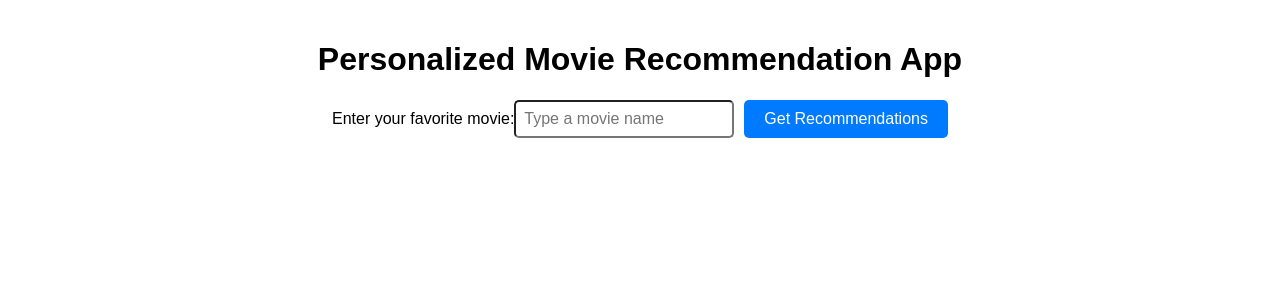
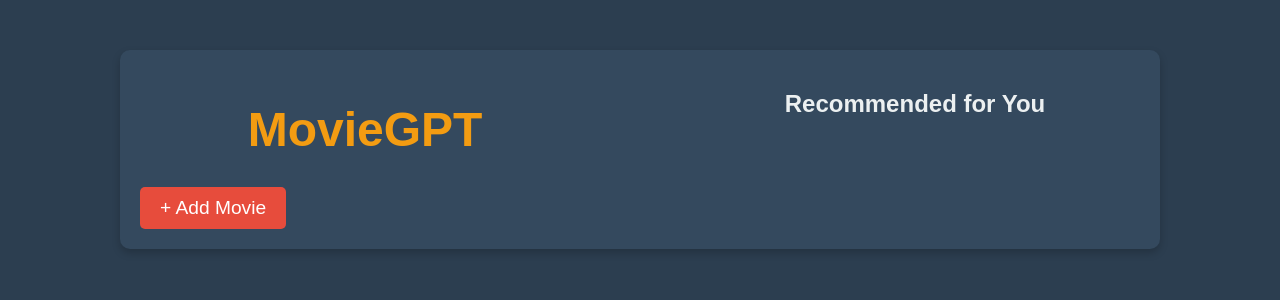
Before and after one commit to itsbrandonaw/copilotazure, a React (Create React App) app in the folder movie-recommendation/: page / in a window 1280 px wide. Shown: the top 300 px of the page. Built offline with nearby package versions, Linux system fonts and the light colour scheme.

Commit message:
UIUX adjustment

```diff
--- a/movie-recommendation/src/App.css
+++ b/movie-recommendation/src/App.css
@@ -1,39 +1,52 @@
-.App {
-  text-align: center;
+body {
   font-family: 'Arial', sans-serif;
+  background-color: #2c3e50; /* Midnight blue or dark gray */
+  color: white;
   margin: 0;
-  padding: 20px;
+  padding: 0;
 }
 
-form {
-  margin: 20px 0;
+.App {
+  display: flex;
+  justify-content: space-between;
+  margin: 50px auto;
+  padding: 20px;
+  background-color: #34495e; /* Slightly lighter dark background */
+  border-radius: 10px;
+  box-shadow: 0 4px 8px rgba(0, 0, 0, 0.2);
+  width: 1000px;
 }
 
-input {
-  padding: 8px;
-  font-size: 16px;
-  margin-right: 10px;
-  width: 200px;
-  border-radius: 5px;
+.left-column,
+.right-column {
+  width: 45%; /* 45% width for each column */
 }
 
-button {
+h1 {
+  text-align: center;
+  color: #f39c12; /* Gold/yellow color for a cinematic touch */
+  font-size: 3rem;
+  margin-bottom: 30px;
+}
+
+.add-movie-button {
   padding: 10px 20px;
-  font-size: 16px;
-  cursor: pointer;
-  background-color: #007bff;
+  background-color: #e74c3c; /* Red for action */
   color: white;
   border: none;
   border-radius: 5px;
+  font-size: 1.2rem;
+  cursor: pointer;
+  transition: background-color 0.3s;
 }
 
-button:hover {
-  background-color: #0056b3;
+.add-movie-button:hover {
+  background-color: #c0392b; /* Darker red on hover */
 }
 
-h3 {
-  margin-top: 20px;
-  color: #333;
+h2 {
+  text-align: center;
+  color: #ecf0f1;
 }
 
 ul {
@@ -41,10 +54,128 @@ ul {
   padding: 0;
 }
 
-li {
-  background-color: #f1f1f1;
+ul li {
+  padding: 8px;
+  border-bottom: 1px solid #7f8c8d; /* Lighter gray for item separation */
+  font-size: 1.1rem;
+}
+
+ul li:last-child {
+  border-bottom: none;
+}
+
+/* Modal styles */
+.modal {
+  position: fixed;
+  top: 0;
+  left: 0;
+  width: 100%;
+  height: 100%;
+  background-color: rgba(0, 0, 0, 0.5); /* Semi-transparent background */
+  display: flex;
+  justify-content: center;
+  align-items: center;
+  z-index: 1000; /* Make sure it's above other content */
+}
+
+.modal-content {
+  background-color: #34495e;
+  padding: 20px;
+  border-radius: 10px;
+  max-width: 400px;
+  width: 90%; /* Ensure modal is responsive on smaller screens */
+  box-sizing: border-box; /* Prevents padding from affecting width */
+  text-align: center;
+}
+
+.modal-content input {
+  width: 80%;
   padding: 10px;
-  margin: 5px;
+  margin-top: 20px; /* Added space */
+  border: 1px solid #ccc;
   border-radius: 5px;
-  box-shadow: 0 2px 4px rgba(0, 0, 0, 0.1);
+  font-size: 1rem;
+  background-color: #2c3e50; /* Matching dark background */
+  color: white;
 }
+
+.modal-content label {
+  display: block;
+  margin-top: 20px;
+  font-size: 1rem;
+  color: #ecf0f1;
+}
+
+.stars-container {
+  display: flex;
+  justify-content: center;
+  margin-top: 10px;
+}
+
+.star {
+  font-size: 2rem;
+  cursor: pointer;
+  color: #bdc3c7; /* Empty star color */
+  transition: color 0.3s;
+}
+
+.star.filled {
+  color: #f39c12; /* Filled star color (gold) */
+}
+
+.modal-content button {
+  padding: 10px 20px;
+  background-color: #e74c3c; /* Red for action */
+  color: white;
+  border: none;
+  border-radius: 5px;
+  font-size: 1.2rem;
+  cursor: pointer;
+  transition: background-color 0.3s;
+  margin-top: 20px; /* Add space between buttons */
+}
+
+.modal-content button:hover {
+  background-color: #c0392b; /* Darker red on hover */
+}
+
+.modal-content .cancel-button {
+  background-color: #7f8c8d; /* Gray cancel button */
+  margin-top: 10px; /* Ensure the cancel button has space from the add movie button */
+}
+
+.modal-content .cancel-button:hover {
+  background-color: #95a5a6; /* Light gray on hover */
+}
+
+.modal-content .buttons-container {
+  display: flex;
+  flex-direction: column; /* Stack buttons vertically */
+  gap: 10px; /* Space between buttons */
+}
+
+.suggestions-list {
+  list-style-type: none;
+  padding: 0;
+  margin-top: 10px;
+  background-color: #34495e;
+  border-radius: 5px;
+  max-height: 150px;
+  overflow-y: auto;
+}
+
+.suggestions-list li {
+  padding: 8px;
+  cursor: pointer;
+  color: white;
+}
+
+.suggestions-list li:hover {
+  background-color: #2c3e50;
+}
+
+.error-message {
+  color: #e74c3c; /* Red error message */
+  margin-top: 10px;
+  font-size: 1rem;
+}
--- a/movie-recommendation/src/App.js
+++ b/movie-recommendation/src/App.js
@@ -2,70 +2,78 @@ import React, { useState } from 'react';
 import './App.css';
 
 function App() {
-  const [favoriteMovie, setFavoriteMovie] = useState('');
-  const [recommendedMovies, setRecommendedMovies] = useState([]);
-  const [error, setError] = useState('');
+  const [movieTitle, setMovieTitle] = useState('');
+  const [rating, setRating] = useState(0); // Store the rating out of 5
+  const [isModalOpen, setIsModalOpen] = useState(false);
 
-  // Handle user input for favorite movie
-  const handleInputChange = (e) => {
-    setFavoriteMovie(e.target.value);
+  // Handle movie title change
+  const handleMovieTitleChange = (e) => {
+    setMovieTitle(e.target.value);
   };
 
-  // Handle form submission to get movie recommendations
-  const handleSubmit = async (e) => {
-    e.preventDefault();
+  // Handle rating click (set the number of stars)
+  const handleRatingClick = (stars) => {
+    setRating(stars);
+  };
 
-    if (!favoriteMovie) {
-      setError("Please enter a movie name.");
-      return;
-    }
+  // Handle adding movie
+  const handleAddMovie = () => {
+    // Here, you can add your movie and rating to the database
+    alert(`Movie: ${movieTitle}, Rating: ${rating} stars`);
+    setIsModalOpen(false); // Close modal after adding movie
+  };
 
-    setError(""); // Clear previous error message
+  // Open modal to add movie
+  const openModal = () => {
+    setIsModalOpen(true);
+  };
 
-    try {
-      const response = await fetch(`http://www.omdbapi.com/?s=${favoriteMovie}&apikey=c0a081d9`);
-      const data = await response.json();
-
-      if (data.Response === 'True') {
-        setRecommendedMovies(data.Search); // Display movie results
-      } else {
-        setRecommendedMovies([]); // No results found
-        setError("No movies found for your search.");
-      }
-    } catch (error) {
-      setError("Failed to fetch recommendations. Please try again.");
-      console.error(error);
-    }
+  // Close modal
+  const closeModal = () => {
+    setIsModalOpen(false);
   };
 
   return (
     <div className="App">
-      <h1>Personalized Movie Recommendation App</h1>
-      <form onSubmit={handleSubmit}>
-        <label>
-          Enter your favorite movie:
-          <input
-            type="text"
-            value={favoriteMovie}
-            onChange={handleInputChange}
-            placeholder="Type a movie name"
-          />
-        </label>
-        <button type="submit">Get Recommendations</button>
-      </form>
+      <div className="left-column">
+        <h1>MovieGPT</h1>
+        <button className="add-movie-button" onClick={openModal}>+ Add Movie</button>
+      </div>
 
-      {error && <p className="error">{error}</p>}
+      <div className="right-column">
+        <h2>Recommended for You</h2>
+        {/* Display recommendations here later */}
+      </div>
 
-      {recommendedMovies.length > 0 && (
-        <div>
-          <h3>Recommended Movies:</h3>
-          <ul>
-            {recommendedMovies.map((movie, index) => (
-              <li key={index}>
-                <strong>{movie.Title}</strong> ({movie.Year})
-              </li>
-            ))}
-          </ul>
+      {/* Modal */}
+      {isModalOpen && (
+        <div className="modal">
+          <div className="modal-content">
+            <h3>Add a Watched Movie</h3>
+            <label>Movie Title:</label>
+            <input
+              type="text"
+              placeholder="Enter movie title"
+              value={movieTitle}
+              onChange={handleMovieTitleChange}
+            />
+            <label>Rating:</label>
+            <div className="stars-container">
+              {[1, 2, 3, 4, 5].map((star) => (
+                <span
+                  key={star}
+                  className={`star ${rating >= star ? 'filled' : ''}`}
+                  onClick={() => handleRatingClick(star)}
+                >
+                  ★
+                </span>
+              ))}
+            </div>
+            <div className="buttons-container">
+              <button onClick={handleAddMovie}>Add Movie</button>
+              <button className="cancel-button" onClick={closeModal}>Cancel</button>
+            </div>
+          </div>
         </div>
       )}
     </div>
```
